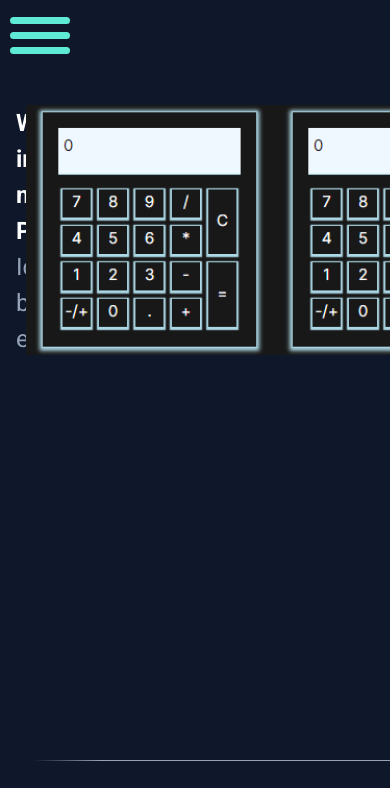
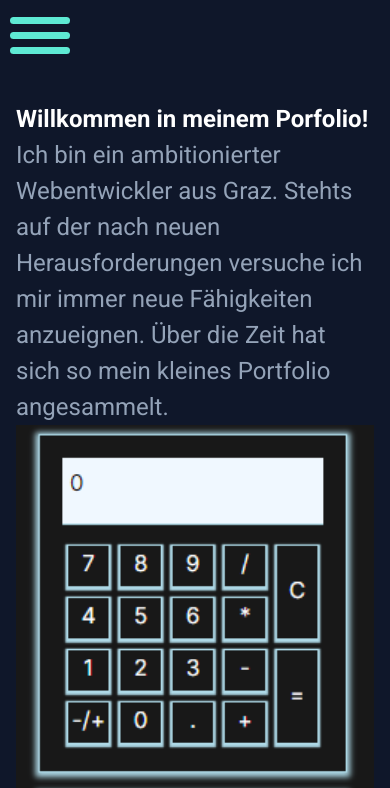
Before and after one commit to Schubi222/Porfolio, a Vue app in the folder Porfolio/: page /projects in a window 390 px wide. Shown: the top 788 px of the page. Built offline with nearby package versions, Linux system fonts and the light colour scheme.

Commit message:
Made Projects responsive and work

```diff
--- a/Porfolio/src/assets/ProjectCard.css
+++ b/Porfolio/src/assets/ProjectCard.css
@@ -1,11 +1,10 @@
 .Project-Card-Link {
-  width: fit-content;
+  width: 100%;
 }
 
 .Project-Card {
   overflow: hidden;
-  width: 250px;
-  height: 250px;
+  width: 100%;
   cursor: pointer;
   margin: 0;
   padding: 0;
--- a/Porfolio/src/assets/ProjectCard.scss
+++ b/Porfolio/src/assets/ProjectCard.scss
@@ -1,11 +1,10 @@
 .Project-Card-Link{
-  width: fit-content;
+  width: 100%;
 }
 
 .Project-Card{
   overflow: hidden;
-  width: 250px;
-  height: 250px;
+  width: 100%;
   cursor: pointer;
   margin: 0;
   padding: 0;
--- /dev/null
+++ b/Porfolio/src/assets/ProjectView.css
@@ -0,0 +1,43 @@
+/* Yellow/ivory color
+$call-to-action-color:#D4A418;
+$text-color:#E6EFFF;
+*/
+.Project-View-Wrapper {
+  display: flex;
+}
+
+.Project-View-Wrapper__first-row {
+  width: 100%;
+  display: flex;
+  position: relative;
+  overflow: hidden;
+  flex-wrap: wrap;
+}
+
+.Project-View-Wrapper__project-card {
+  overflow: hidden;
+  width: 25%;
+  max-height: 400px;
+}
+
+.Welcome-Text-Field {
+  width: 50%;
+  max-width: 800px;
+  max-height: 400px;
+}
+
+@media (max-width: 1024px) {
+  .Project-View-Wrapper__project-card {
+    width: 50%;
+  }
+}
+@media (max-width: 768px) {
+  .Project-View-Wrapper__project-card {
+    width: 100%;
+  }
+  .Welcome-Text-Field {
+    width: 100%;
+  }
+}
+
+/*# sourceMappingURL=ProjectView.css.map */
--- /dev/null
+++ b/Porfolio/src/assets/ProjectView.scss
@@ -0,0 +1,37 @@
+@use "variables";
+$grid-item-size-norm:400px;
+.Project-View-Wrapper{
+  display: flex;
+}
+.Project-View-Wrapper__first-row{
+  width: 100%;
+
+  display: flex;
+  position: relative;
+  overflow: hidden;
+  flex-wrap: wrap;
+}
+.Project-View-Wrapper__project-card{
+  overflow: hidden;
+  width: 25%;
+  max-height: 400px;
+}
+.Welcome-Text-Field{
+  width: 50%;
+  max-width: 800px;
+  max-height: 400px;
+}
+
+@media (max-width:variables.$mobile) {
+  .Project-View-Wrapper__project-card{
+    width: 50%;
+  }
+}
+@media (max-width: variables.$tablet) {
+  .Project-View-Wrapper__project-card{
+    width: 100%;
+  }
+  .Welcome-Text-Field{
+    width: 100%;
+  }
+}
--- a/Porfolio/src/assets/variables.scss
+++ b/Porfolio/src/assets/variables.scss
@@ -17,3 +17,5 @@ $home-component-separation:5rem;
 $standard-grey-boarder: 1px solid $text-color;
 //MEDIA QUERIES
 $mobile:1024px;
+$phone:425px;
+$tablet:768px;
--- a/Porfolio/src/components/ProjectCard.vue
+++ b/Porfolio/src/components/ProjectCard.vue
@@ -12,7 +12,7 @@
 
 <script setup>
   import {RouterLink} from "vue-router";
-  import {computed, ref} from "vue";
+  import {ref} from "vue";
 
   const props = defineProps(['project'])
 
@@ -20,11 +20,11 @@
   const heading = ref(props.project.name)
   const img_src = ref(props.project.img)
   const router_link = ref(props.project.link)
-  const width = ref(props.project.width);
+  // const width = ref(props.project.width);
 
-  const width_with_px = computed(()=>{
+/*  const width_with_px = computed(()=>{
     return width.value+'px'
-  })
+  })*/
 
 
 
@@ -32,7 +32,7 @@
 
 <style scoped>
 @import '../assets/ProjectCard.css';
-.Project-Card{
+/*.Project-Card{
   width: v-bind(width_with_px);
-}
+}*/
 </style>
--- a/Porfolio/src/views/ProjectsView.vue
+++ b/Porfolio/src/views/ProjectsView.vue
@@ -2,8 +2,8 @@
   <div class="Project-View-Wrapper">
     <div class="Project-View-Wrapper__first-row Project-View-Wrapper__rom">
       <PerfectTextField class="Welcome-Text-Field" :heading="heading_welcome" :text="text_welcome"/>
-      <RouterLink :to="'/projects/'+project.name" v-for="project in projects" :key="project.name">
-        <ProjectCard :project="project"/>
+      <RouterLink class="Project-View-Wrapper__project-card" :to="'/projects/'+project.name" v-for="project in projects" :key="project.name">
+        <ProjectCard :project="project" />
       </RouterLink>
     </div>
   </div>
@@ -26,18 +26,5 @@ const projects = ref(projects_file.projects)
 </script>
 
 <style scoped>
-.Project-View-Wrapper{
-  display: flex;
-}
-.Project-View-Wrapper__first-row{
-  width: 100%;
-  height: 250px;
-  display: grid;
-  grid-template-columns: 2fr 1fr 1fr;
-  overflow: hidden;
-}
-/*.Welcome-Text-Field{
-  width: 500px;
-  height: 250px;
-}*/
+@import "@/assets/ProjectView.css";
 </style>
```
Also changed, not shown: 2 other files (tests, documents, lock files or other folders). Lines whose indentation alone changed are shown as unchanged.
